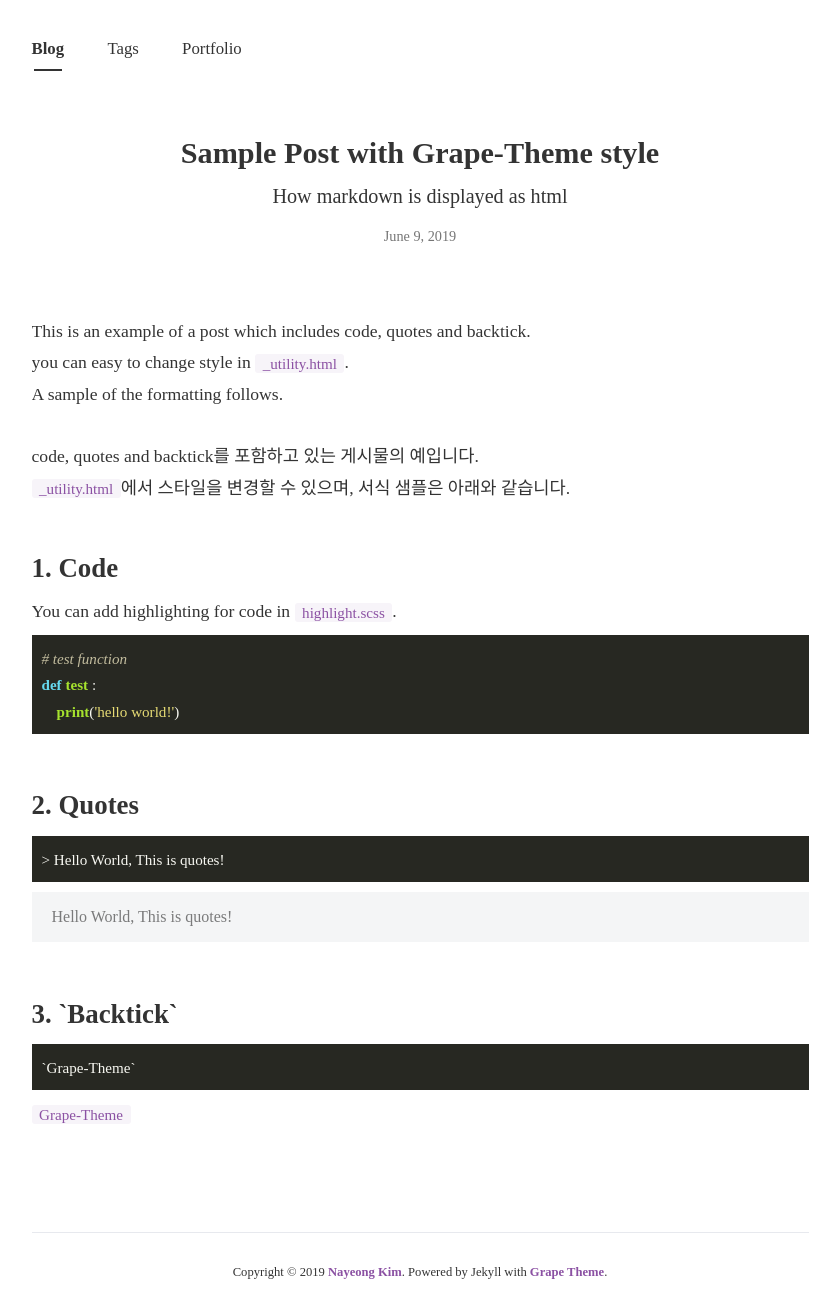
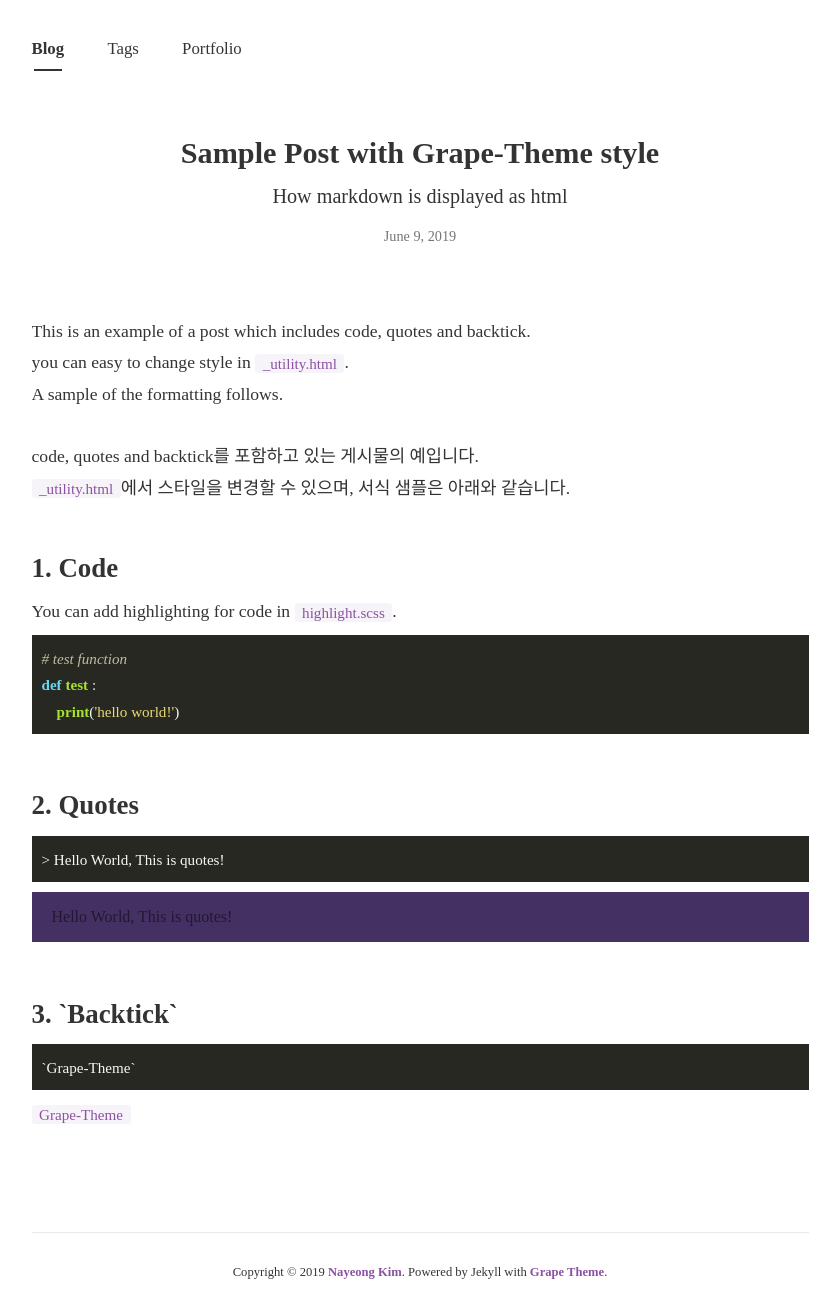
Before and after one commit to mirutree/mirutree.github.io, a Jekyll site: the page built from _posts/2019-06-09-grape-theme-style.md, in a window 1280 px wide. Shown: the whole page, without its empty margins (220-1060 px from the left). Built offline with Jekyll 4.4.1, drawn with Linux system fonts in a browser that asks for light colours; nearby versions of some CDN libraries; some web fonts are replaced.

Commit message:
Update _utility.scss

```diff
--- a/_sass/base/_utility.scss
+++ b/_sass/base/_utility.scss
@@ -84,7 +84,7 @@
         }
     }
     blockquote {
-        background: #ced3d638;
+        background: #443063;
         color: rgba(0,0,0,0.5);
         margin: 10px auto;
         padding: 8px 20px;
```
